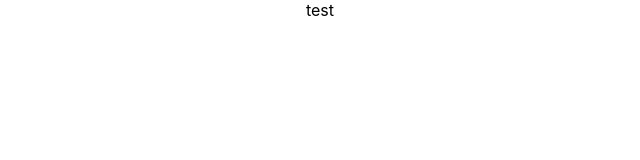
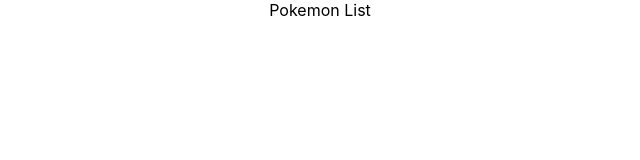
Before and after one commit to Nick-Ohman/Pok-dex, a React (Create React App) app in the folder pokedex/: page / in a window 1280 px wide. Shown: the top 160 px of the page, without its empty margins (320-960 px from the left). Built offline with nearby package versions, Linux system fonts and the light colour scheme.

Commit message:
pokemon list compoenet route

```diff
--- a/pokedex/src/App.js
+++ b/pokedex/src/App.js
@@ -1,10 +1,14 @@
 import React from 'react';
 import './App.css';
+import {Switch, Route} from "react-router-dom";
+import PokemonList from './containers/PokemonList';
 
 function App() {
   return (
     <div className="App">
-      test
+      <Switch>
+        <Route path={"/"} exact component={PokemonList} />
+      </Switch>
     </div>
   );
 }
--- /dev/null
+++ b/pokedex/src/containers/PokemonList.js
@@ -0,0 +1,9 @@
+import React from 'react';
+
+const PokemonList = () => {
+    return (
+        <div>Pokemon List</div>
+    )
+};
+
+export default PokemonList;
--- a/pokedex/src/index.js
+++ b/pokedex/src/index.js
@@ -5,11 +5,15 @@
 import reportWebVitals from './reportWebVitals';
 import {Provider} from "react-redux";
 import Store from "./Store"
-import {BrowserRouter} from "react-router-dom";
+import {BrowserRouter as Router} from "react-router-dom";
 
 ReactDOM.render(
   <React.StrictMode>
+    <Router>
+      <Provider store={Store}>
     <App />
+    </Provider>
+    </Router>
   </React.StrictMode>,
   document.getElementById('root')
 );
```
Also changed, not shown: 2 other files (tests, documents, lock files or other folders).
